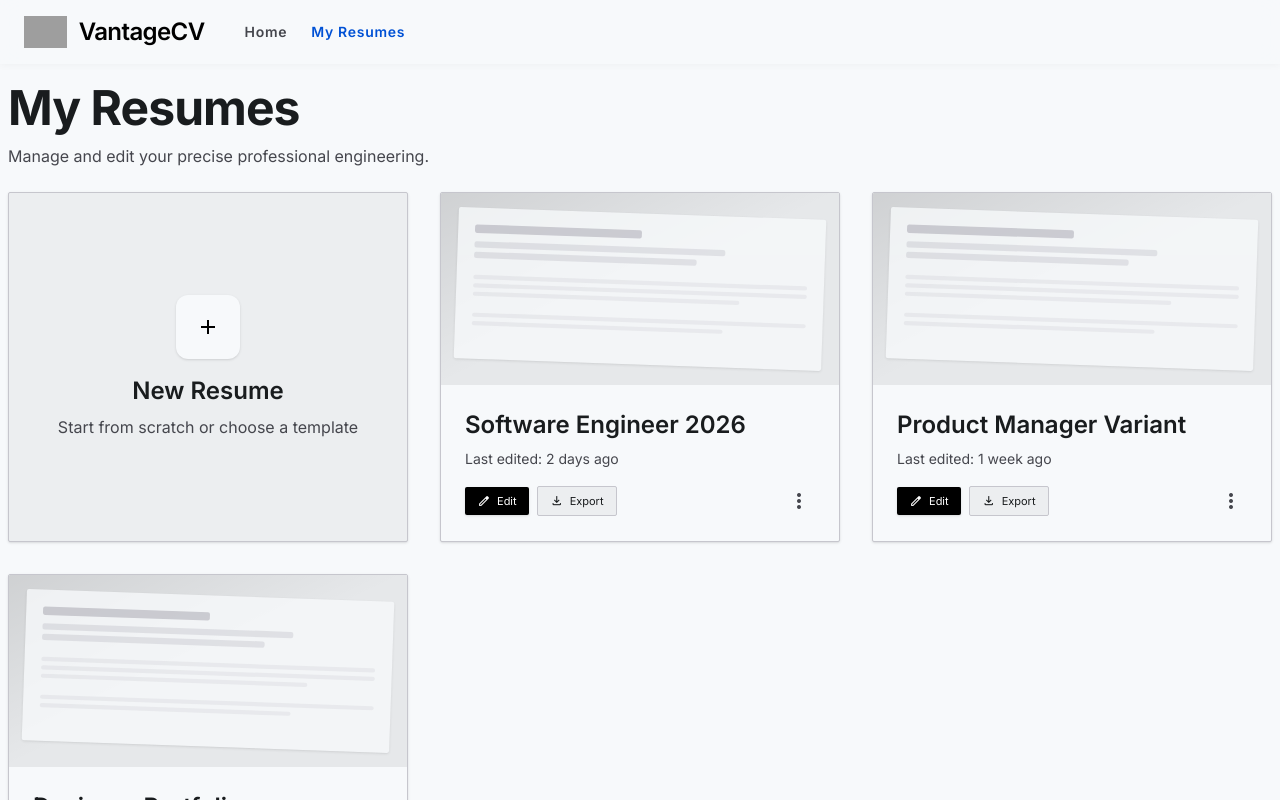
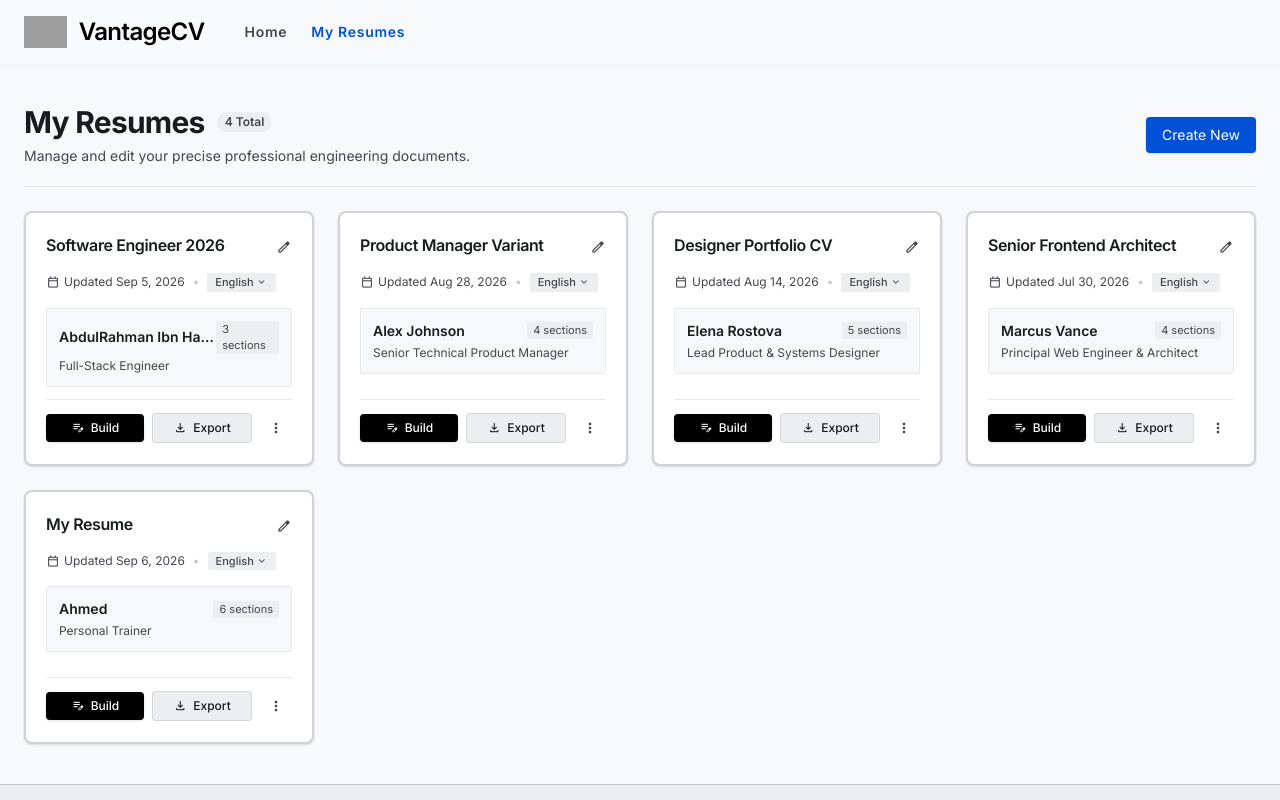
Before and after one commit to AbdulRhmanHS/VantageCV, a React (Vite) app: page /resumes in a window 1280 px wide. Shown: the top 800 px of the page. Built offline with nearby package versions, Linux system fonts and the light colour scheme; grey boxes are pictures that could not be loaded.

Commit message:
Change the Resumes card design, and change  My Resumes page header

```diff
--- a/src/components/Home/FinalCTA.jsx
+++ b/src/components/Home/FinalCTA.jsx
@@ -1,3 +1,5 @@
+import { Link } from "react-router-dom";
+
 export default function FinalCTA() {
   return (
     <section className="py-32 relative overflow-hidden bg-primary text-on-primary flex items-center justify-center text-center">
@@ -17,13 +19,14 @@ export default function FinalCTA() {
           Join thousands of professionals landing their dream roles with
           precision-crafted resumes.
         </p>
-        <a
+        <Link
+          to="/builder"
           className="inline-flex items-center justify-center px-10 py-5 bg-secondary text-on-secondary rounded-xl text-headline-md font-headline-md transition-[transform, opacity] duration-300 hover:-translate-y-1 hover:opacity-90"
           data-path="builder"
           href="#"
         >
           Create Your Resume Now
-        </a>
+        </Link>
       </div>
     </section>
   );
--- /dev/null
+++ b/src/components/MyResumes/CreateResumesH.jsx
@@ -0,0 +1,25 @@
+export default function CreateResumesH() {
+  return (
+    <div className="flex flex-col xs:flex-row xs:items-center justify-between gap-4 border-b border-outline-variant/40 pb-5">
+      <div>
+        <div class="flex items-center gap-3">
+          <h1 class="font-display-lg text-display-lg text-on-surface text-3xl font-bold tracking-tight">
+            My Resumes
+          </h1>
+          <span class="text-xs font-semibold px-2 py-0.5 rounded-full bg-surface-container text-on-surface-variant">
+            4 Total
+          </span>
+        </div>
+        <p class="font-body-md text-body-md text-on-surface-variant mt-1.5 text-sm">
+          Manage and edit your precise professional engineering documents.
+        </p>
+      </div>
+      <button class="bg-secondary hover:opacity-90 text-on-primary font-label-md text-sm px-2 py-2 lg:px-4 rounded-lg flex items-center justify-center gap-2 transition-opacity shadow-sm max-w-8 sm:max-w-[initial]">
+        <span class="material-symbols-outlined text-[18px]! lg:hidden!">
+          add
+        </span>
+        <p className="hidden lg:inline">Create New</p>
+      </button>
+    </div>
+  );
+}
--- a/src/components/MyResumes/ResumeCard.jsx
+++ b/src/components/MyResumes/ResumeCard.jsx
@@ -1,40 +1,58 @@
-export default function ResumeCard({ title, lastEdit }) {
+export default function ResumeCard({ title, lastEdit, name, job, sections }) {
   return (
-    <div className="flex flex-col bg-surface rounded shadow-sm border border-outline-variant overflow-hidden h-full hover:shadow-md transition-shadow relative group">
-      <div className="bg-surface-container-high relative overflow-hidden flex items-center justify-center p-6 h-48">
-        <div className="absolute inset-0 opacity-10 bg-linear-to-br from-primary via-transparent to-transparent"></div>
-        <div className="w-full h-full bg-surface rounded shadow-sm flex flex-col p-4 opacity-80 rotate-2 scale-105 group-hover:rotate-0 group-hover:scale-100 transition-all duration-300">
-          <div className="w-1/2 h-2 bg-outline-variant rounded mb-2"></div>
-          <div className="w-3/4 h-1.5 bg-outline-variant/50 rounded mb-1"></div>
-          <div className="w-2/3 h-1.5 bg-outline-variant/50 rounded mb-4"></div>
-          <div className="w-full h-1 bg-outline-variant/30 rounded mb-1"></div>
-          <div className="w-full h-1 bg-outline-variant/30 rounded mb-1"></div>
-          <div className="w-4/5 h-1 bg-outline-variant/30 rounded mb-4"></div>
-          <div className="w-full h-1 bg-outline-variant/30 rounded mb-1"></div>
-          <div className="w-3/4 h-1 bg-outline-variant/30 rounded"></div>
+    <div class="flex flex-col bg-surface-container-lowest rounded-xl border-2 border-outline-variant/80 shadow-sm overflow-hidden h-full transition-all hover:shadow-md relative">
+      <div className="p-5 flex flex-col flex-grow">
+        <div className="flex items-start justify-between gap-2 mb-2">
+          <h3
+            className="font-semibold text-base text-on-surface tracking-tight truncate flex-1"
+            title={title}
+          >
+            {title}
+          </h3>
+          <button className="text-on-surface-variant hover:text-secondary transition-colors p-1 -mr-1">
+            <span className="material-symbols-outlined text-[16px]!">edit</span>
+          </button>
         </div>
-      </div>
-      <div className="p-6 flex flex-col grow">
-        <h3 className="font-headline-md text-headline-md text-on-surface mb-2 truncate">
-          {title}
-        </h3>
-        <p className="font-body-md text-body-md text-on-surface-variant mb-4 text-sm">
-          Last edited: {lastEdit} ago
-        </p>
-        <div className="mt-auto flex items-center justify-between">
-          <div className="flex items-center gap-2">
+        <div className="flex items-center gap-2 flex-wrap text-xs text-on-surface-variant mb-4">
+          <span className="inline-flex items-center gap-1">
+            <span className="material-symbols-outlined text-[14px]!">
+              calendar_today
+            </span>
+            Updated {lastEdit}
+          </span>
+          <span className="text-outline-variant">•</span>
+          <span className="inline-flex items-center gap-0.5 px-2 py-0.5 rounded bg-surface-container text-[11px] font-medium text-on-surface-variant">
+            English
+            <span className="material-symbols-outlined text-[12px]!">
+              expand_more
+            </span>
+          </span>
+        </div>
+        <div className="bg-surface-container-low/60 rounded p-3 mb-3 border border-outline-variant/30">
+          <div className="flex items-center justify-between mb-1">
+            <span className="font-semibold text-sm text-on-surface truncate">
+              {name}
+            </span>
+            <span className="text-[11px] px-1.5 py-0.2 rounded bg-surface-container text-on-surface-variant">
+              {sections} sections
+            </span>
+          </div>
+          <p className="text-xs text-on-surface-variant truncate">{job}</p>
+        </div>
+        <div className="mt-auto pt-3 border-t border-outline-variant/40 flex items-center justify-between gap-2">
+          <div className="flex items-center gap-2 flex-1">
             <a
+              className="inline-flex items-center justify-center gap-1.5 px-3 py-1.5 bg-primary text-on-primary hover:bg-on-surface font-label-md text-xs rounded-lg transition-colors shadow-sm flex-1 font-medium"
               href="#"
-              className="inline-flex items-center gap-1.5 px-3 py-1.5 bg-primary text-on-primary hover:bg-on-surface font-label-md text-[11px] rounded transition-colors shadow-sm"
             >
               <span className="material-symbols-outlined text-[14px]!">
-                edit
+                edit_note
               </span>
-              Edit
+              Build
             </a>
             <a
+              className="inline-flex items-center justify-center gap-1.5 px-3 py-1.5 bg-surface-container hover:bg-surface-container-high text-on-surface font-label-md text-xs rounded-lg border border-outline-variant/60 transition-colors flex-1 font-medium"
               href="#"
-              className="inline-flex items-center gap-1.5 px-3 py-1.5 bg-surface-container hover:bg-surface-container-high text-on-surface font-label-md text-[11px] rounded border border-outline-variant transition-colors"
             >
               <span className="material-symbols-outlined text-[14px]!">
                 download
@@ -42,8 +60,8 @@ export default function ResumeCard({ title, lastEdit }) {
               Export
             </a>
           </div>
-          <button className="w-8 h-8 rounded-full hover:bg-surface-container flex items-center justify-center text-on-surface-variant transition-colors">
-            <span className="material-symbols-outlined text-[20px]">
+          <button className="w-8 h-8 rounded hover:bg-surface-container flex items-center justify-center text-on-surface-variant hover:text-on-surface transition-colors">
+            <span className="material-symbols-outlined text-[18px]!">
               more_vert
             </span>
           </button>
--- a/src/components/MyResumes/ResumesNewBtn.jsx
+++ /dev/null
@@ -1,17 +0,0 @@
-export default function ResumesNewBtn() {
-  return (
-    <button className="flex flex-col items-center justify-center p-8 min-h-87.5 bg-surface-container hover:bg-surface-container-high transition-colors rounded shadow-sm border border-outline-variant group">
-      <div className="w-16 h-16 rounded-full bg-surface flex items-center justify-center mb-4 group-hover:scale-110 transition-transform shadow-sm">
-        <span className="material-symbols-outlined text-primary text-3xl">
-          add
-        </span>
-      </div>
-      <span className="font-headline-md text-headline-md text-on-surface">
-        New Resume
-      </span>
-      <span className="font-body-md text-body-md text-on-surface-variant mt-2 text-center">
-        Start from scratch or choose a template
-      </span>
-    </button>
-  );
-}
--- a/src/index.css
+++ b/src/index.css
@@ -130,4 +130,7 @@
   --radius-lg: 0.25rem;
   --radius-xl: 0.5rem;
   --radius-full: 0.75rem;
+
+  /* Breakpoints */
+  --breakpoint-xs: 375px;
 }
--- a/src/pages/MyResumes.jsx
+++ b/src/pages/MyResumes.jsx
@@ -1,23 +1,47 @@
+import CreateResumesH from "../components/MyResumes/CreateResumesH";
 import ResumeCard from "../components/MyResumes/ResumeCard";
-import ResumesNewBtn from "../components/MyResumes/ResumesNewBtn";
 
 export default function MyResumes() {
   return (
-    <main className="w-full h-full py-16 p-2 pt-20">
-      <div className="max-w-max-width-desktop mx-auto w-full grow flex flex-col gap-6">
-        <div className="flex flex-col">
-          <h1 className="font-display-lg text-display-lg text-on-surface">
-            My Resumes
-          </h1>
-          <p className="font-body-md text-body-md text-on-surface-variant mt-2">
-            Manage and edit your precise professional engineering.
-          </p>
-        </div>
-        <div className="grid grid-cols-1 md:grid-cols-2 lg:grid-cols-3 xl:gap-8 auto-rows-fr gap-4">
-          <ResumesNewBtn />
-          <ResumeCard title={"Software Engineer 2026"} lastEdit={"2 days"} />
-          <ResumeCard title={"Product Manager Variant"} lastEdit={"1 week"} />
-          <ResumeCard title={"Designer Portfolio"} lastEdit={"2 weeks"} />
+    <main className="w-full h-full pt-16">
+      <div className="max-w-max-width-desktop mx-auto w-full grow flex flex-col gap-6 p-6 py-10">
+        <CreateResumesH />
+        <div className="grid grid-cols-1 sm:grid-cols-2 lg:grid-cols-3 xl:grid-cols-4 gap-6 auto-rows-fr">
+          <ResumeCard
+            title={"Software Engineer 2026"}
+            lastEdit={"Sep 5, 2026"}
+            name={"AbdulRahman Ibn Hassn"}
+            job={"Full-Stack Engineer"}
+            sections={3}
+          />
+          <ResumeCard
+            title={"Product Manager Variant"}
+            lastEdit={"Aug 28, 2026"}
+            name={"Alex Johnson"}
+            job={"Senior Technical Product Manager"}
+            sections={4}
+          />
+          <ResumeCard
+            title={"Designer Portfolio CV"}
+            lastEdit={"Aug 14, 2026"}
+            name={"Elena Rostova"}
+            job={"Lead Product & Systems Designer"}
+            sections={5}
+          />
+          <ResumeCard
+            title={"Senior Frontend Architect"}
+            lastEdit={"Jul 30, 2026"}
+            name={"Marcus Vance"}
+            job={"Principal Web Engineer & Architect"}
+            sections={4}
+          />
+          <ResumeCard
+            title={"My Resume"}
+            lastEdit={"Sep 6, 2026"}
+            name={"Ahmed"}
+            job={"Personal Trainer"}
+            sections={6}
+          />
         </div>
       </div>
     </main>
```
